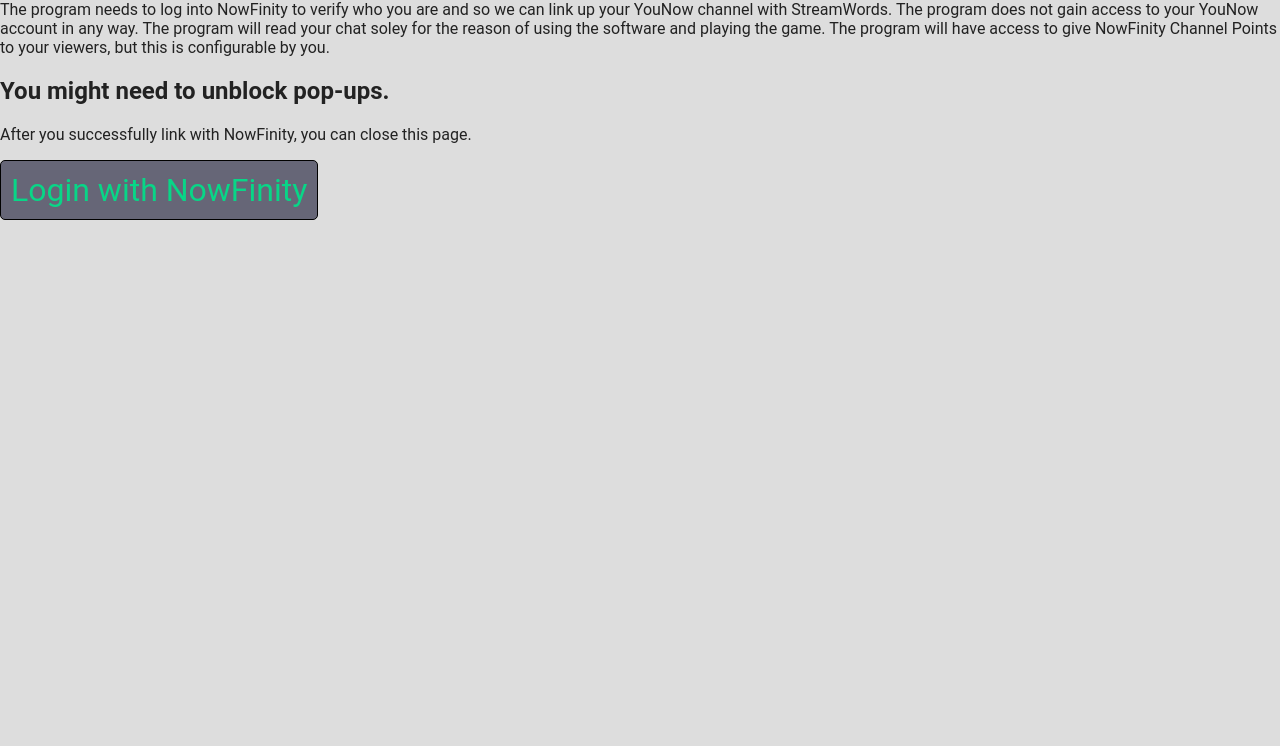
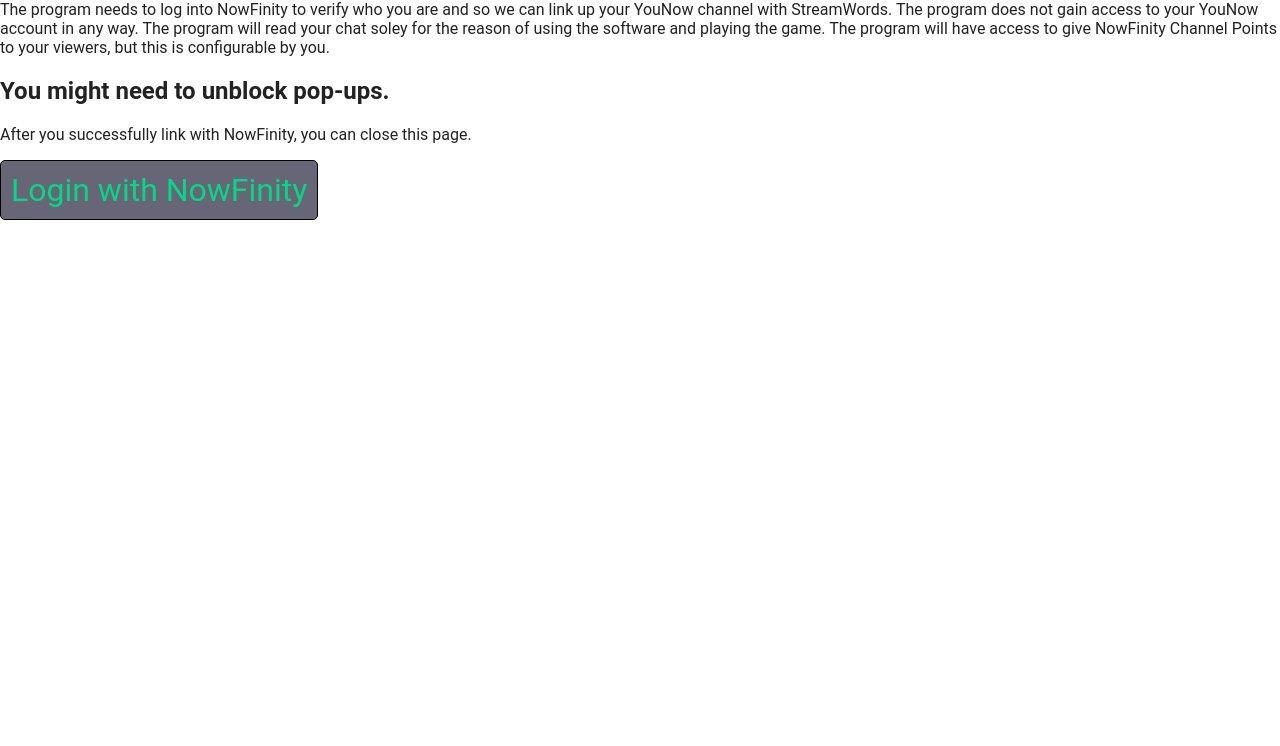
Before and after one commit to jasonlotito/streamwords, a website: page public/login.html in a window 1280 px wide. Shown: the part 54-800 px from the top of the page. Drawn offline with Linux system fonts and the light colour scheme; no server answers.

Commit message:
Make background white

```diff
--- a/public/css/admin.css
+++ b/public/css/admin.css
@@ -1,5 +1,5 @@
 :root {
-  --background-color: #ddd;
+  --background-color: #fff;
   --primaryColor: rgba(0, 0, 255, .5);
   --secondaryColor: rgba(0, 0, 255, .10);
   --errorBorder: rgba(255, 0, 0, .5);
```
